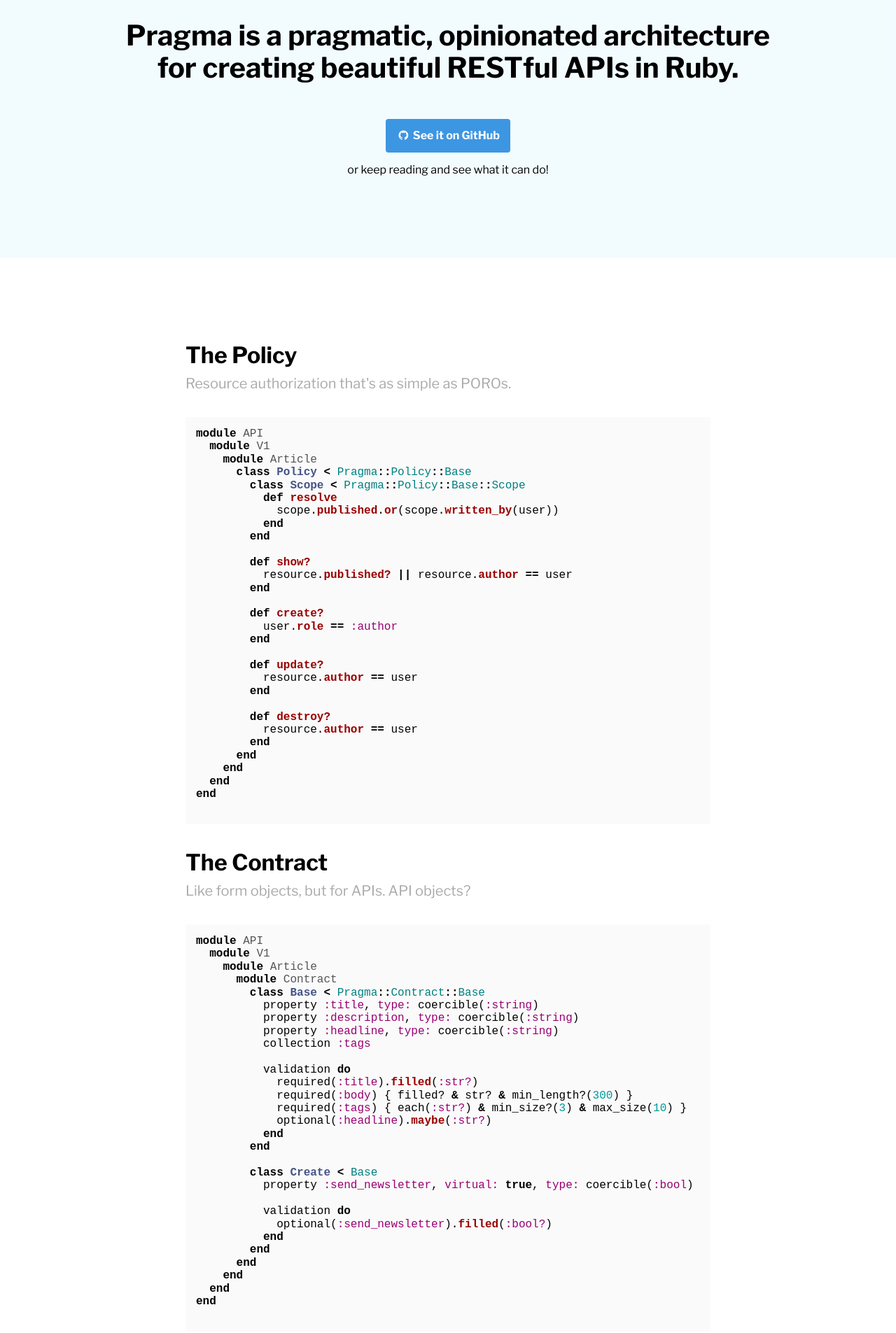
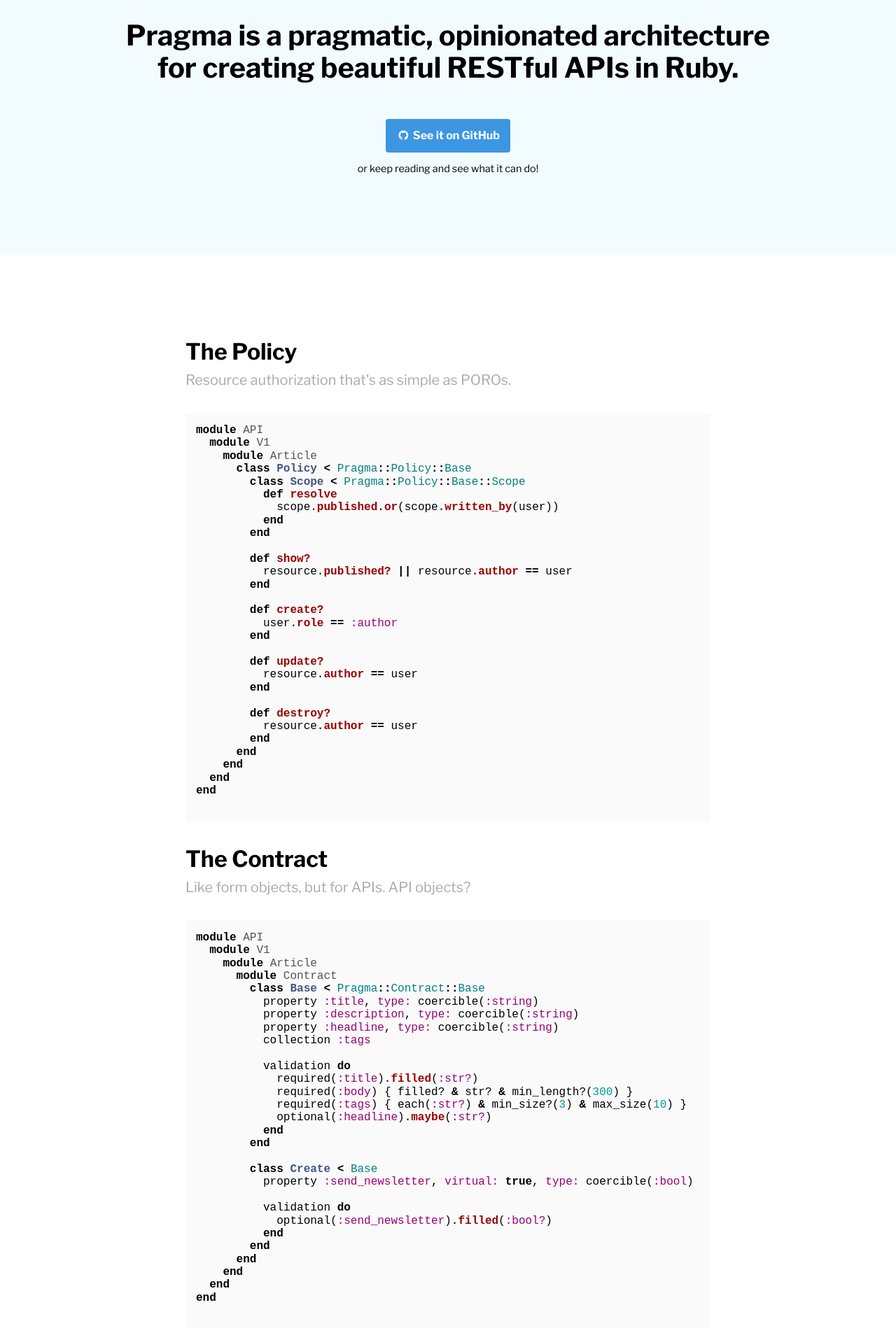
Before and after one commit to pragmarb/pragmarb.org, a Jekyll site: the page built from index.html, in a window 1280 px wide. Shown: the part 377-2282 px from the top of the page at 70% size. Built offline with Jekyll 4.4.1, drawn with Linux system fonts in a browser that asks for light colours.

Commit message:
Apply minor adjustments on smaller screens

```diff
--- a/css/style.scss
+++ b/css/style.scss
@@ -83,7 +83,7 @@
 }
 
 .headline {
-  padding: 100px;
+  padding: 100px 15px;
   max-width: 960px;
   margin-left: auto;
   margin-right: auto;
@@ -139,6 +139,7 @@
 .headline-hint {
   color: black;
   text-align: center;
+  font-size: 90%;
 }
 
 .heart {
```
